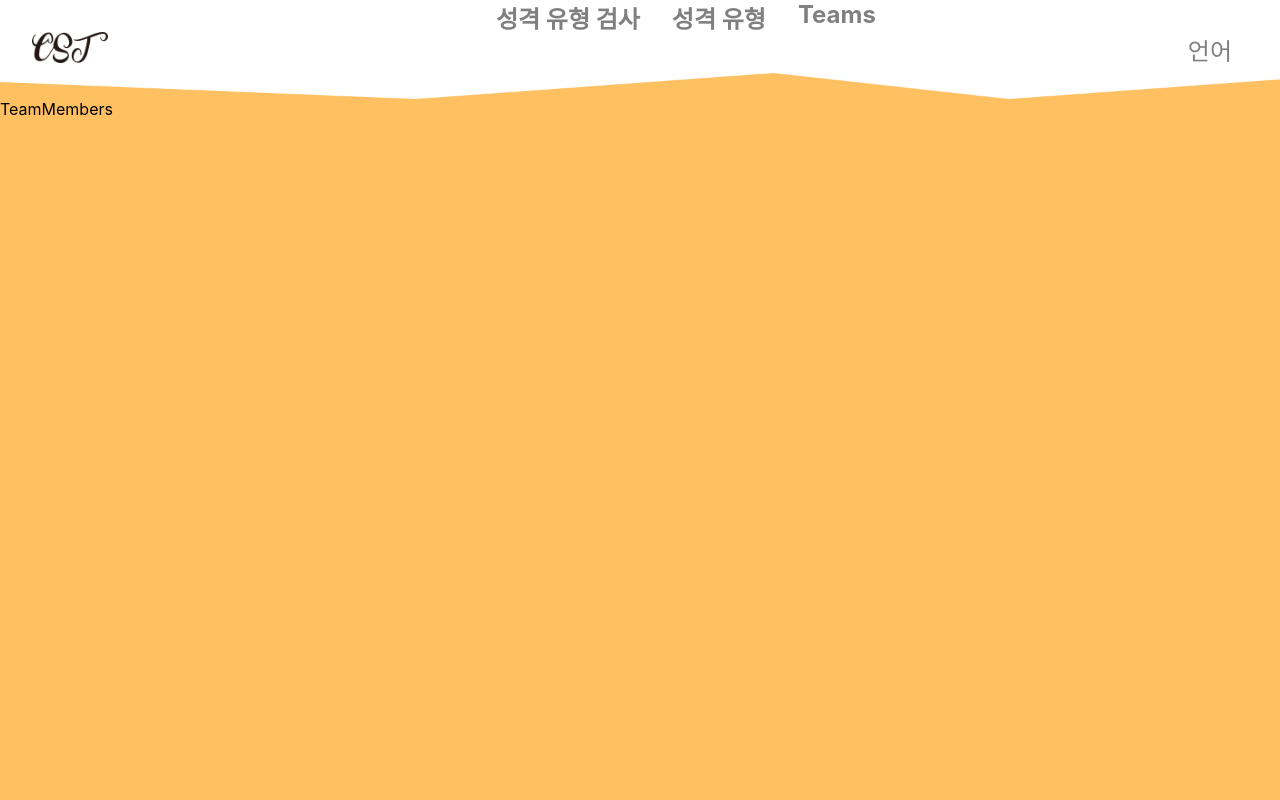
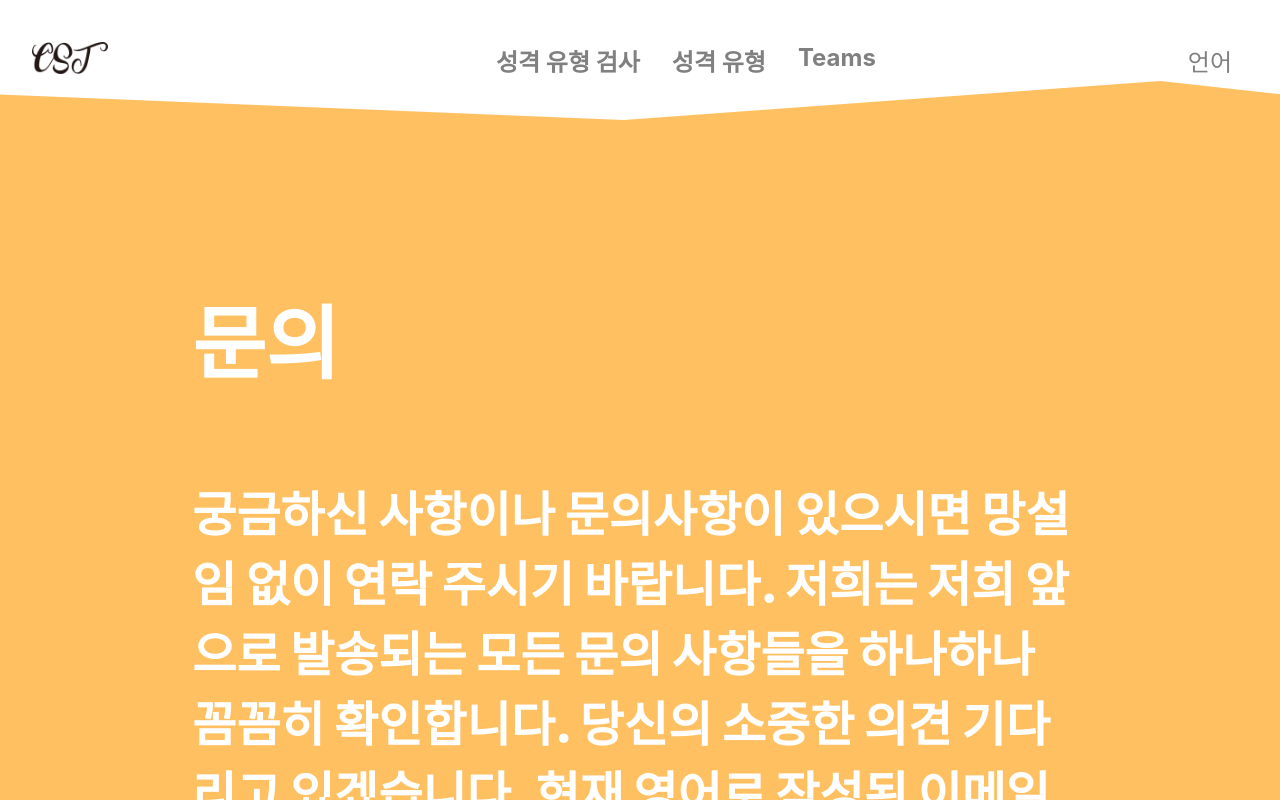
Before and after one commit to CrePASS-Study-Team/front-end, a React (Create React App) app: page /teammembers in a window 1280 px wide. Built offline with nearby package versions, Linux system fonts and the light colour scheme.

Commit message:
Add BottomLine

```diff
--- a/src/components/Header.tsx
+++ b/src/components/Header.tsx
@@ -27,8 +27,10 @@ const Wrapper = styled.div`
   position: relative;
   background-color: white;
   width: 100%;
+  height: 15vh;
   display: flex;
   justify-content: space-between;
+  align-items: center;
 `;
 
 const LogoContainer = styled.div`
--- a/src/components/TitleHeader.tsx
+++ b/src/components/TitleHeader.tsx
@@ -1,21 +1,34 @@
 import React from 'react';
 import styled from 'styled-components';
 
-const TitleHeader = ({ title }: any) => {
-  return <ContentsHeader>{title}</ContentsHeader>;
+const TitleHeader = ({ title, src }: any) => {
+  return (
+    <ContentsHeader>
+      {title}
+      {src && <BottomLine src={src} alt="bottomLine" />}
+    </ContentsHeader>
+  );
 };
 
 //#TODO HeadLine Style Fix
 
 const ContentsHeader = styled.div`
+  position: relative;
   display: flex;
-  align-items: center;
   justify-content: center;
+  margin-top: 10rem;
   width: 100%;
-  height: 20vh;
+  height: 30vh;
   color: white;
-  font-size: 3rem;
+  font-size: 6rem;
   font-weight: 700;
 `;
 
+const BottomLine = styled.img`
+  position: absolute;
+  bottom: 0;
+  left: 0;
+  width: 100%;
+`;
+
 export default TitleHeader;
--- a/src/pages/Main/Main.tsx
+++ b/src/pages/Main/Main.tsx
@@ -8,7 +8,7 @@ const Main = () => {
       <Header />
       <MainContainer>
         <TitleContainer>
-          <MainTitle>CHAT GPT 로 확인하는 나의 MBTI 는?</MainTitle>
+          <MainTitle>CHATGPT 로 확인하는 나의 MBTI 는?</MainTitle>
           <SubTitle>
             쉽고 간단하면서도 정확한 성격 유형 검사를 통해 당신이 누구이며, <br />왜 그러한 특정
             행동 성향을 보이는지 확인하십시오.
--- a/src/pages/TeamMembers/TeamMembers.tsx
+++ b/src/pages/TeamMembers/TeamMembers.tsx
@@ -1,11 +1,12 @@
 import React from 'react';
 import Header from '../../components/Header';
+import ContactUs from './components/ContactUs';
 
 const TeamMembers = () => {
   return (
     <div>
       <Header />
-      TeamMembers
+      <ContactUs />
     </div>
   );
 };
--- /dev/null
+++ b/src/pages/TeamMembers/components/ContactUs.tsx
@@ -0,0 +1,67 @@
+import React from 'react';
+import styled from 'styled-components';
+// import ContactBottomLine from '../../../assets/ContactBottomLine.png';
+
+const ContactUs = () => {
+  return (
+    <ContactContainer>
+      <ContactContents>
+        <ContactTitle>문의</ContactTitle>
+        <ContactText>
+          궁금하신 사항이나 문의사항이 있으시면 망설임 없이 연락 주시기 바랍니다. 저희는 저희 앞으로
+          발송되는 모든 문의 사항들을 하나하나 꼼꼼히 확인합니다. 당신의 소중한 의견 기다리고
+          있겠습니다. 현재 영어로 작성된 이메일에 한해서만 답변이 가능합니다. 이 점 많은 양해
+          부탁드립니다.
+        </ContactText>
+        <ContactInfo>CTS@crepass.com</ContactInfo>
+        <ContactInfo>크레파스솔루션</ContactInfo>
+        <ContactInfo>서울특별시 종로구 종로1길 42 이마빌딩 12층</ContactInfo>
+      </ContactContents>
+      {/* <BottomLine src={ContactBottomLine} alt="bottomline" /> */}
+    </ContactContainer>
+  );
+};
+
+const ContactContainer = styled.div`
+  position: relative;
+  display: flex;
+  justify-content: center;
+  text-align: center;
+  margin-top: 10rem;
+  width: 100vw;
+`;
+
+const ContactContents = styled.div`
+  display: flex;
+  text-align: left;
+  flex-direction: column;
+  width: 70%;
+`;
+
+const ContactTitle = styled.div`
+  font-size: 5rem;
+  font-weight: 900;
+  color: #ffffff;
+`;
+
+const ContactText = styled.div`
+  margin-top: 5rem;
+  font-size: 3rem;
+  font-weight: 900;
+  color: #ffffff;
+`;
+
+const ContactInfo = styled.div`
+  margin-top: 3rem;
+  font-size: 3rem;
+  font-weight: 700;
+  color: #ffffff;
+`;
+
+// const BottomLine = styled.img`
+//   position: absolute;
+//   bottom: 0;
+//   width: 100%;
+// `;
+
+export default ContactUs;
--- a/src/pages/TypeIntroduction/TypeIntroduction.tsx
+++ b/src/pages/TypeIntroduction/TypeIntroduction.tsx
@@ -11,7 +11,7 @@ const TypeIntroduction = () => {
   return (
     <div>
       <Header />
-      <TitleHeader title="성격 유형" />
+      <TitleHeader title="성격 유형" src={AnalystBottomLine} />
       {TYPE_ARRAY.map(data => {
         return (
           <TypeContainer
@@ -33,14 +33,14 @@ const TYPE_ARRAY = [
     themeColor: '#E2E9FF',
     typeText: '분석가형',
     type: 'Analyst',
-    bottomLine: AnalystBottomLine,
+    bottomLine: DiplomatBottomLine,
   },
   {
     id: 1,
     themeColor: '#D5FFDB',
     typeText: '외교관형',
     type: 'Diplomat',
-    bottomLine: DiplomatBottomLine,
+    bottomLine: ManagerBottomLine,
   },
   {
     id: 1,
@@ -54,7 +54,7 @@ const TYPE_ARRAY = [
     themeColor: '#FFF7B1',
     typeText: '탐험가형',
     type: 'Explorer',
-    bottomLine: ManagerBottomLine,
+    bottomLine: ExplorerBottomLine,
   },
 ];
 
--- a/src/pages/TypeIntroduction/components/TypeContainer.tsx
+++ b/src/pages/TypeIntroduction/components/TypeContainer.tsx
@@ -28,7 +28,7 @@ const TypeContainer = (props: TypeContainerProps) => {
 const TypeContents = styled.div`
   position: relative;
   width: 100%;
-  height: 800px;
+  height: 850px;
   text-align: center;
   color: white;
   font-size: 12rem;
@@ -43,17 +43,17 @@ const TypeTitle = styled.div`
 
 const TypeInfoConatiner = styled.div`
   position: absolute;
-  top: 25%;
+  top: 17%;
   display: flex;
   justify-content: space-between;
   padding: 0 100px;
   width: 100%;
-  border: 1px solid black;
 `;
 
 const TypeBottomLine = styled.img`
   ${({ theme }) => theme.common.bottomImage}
-  top : 0;
+  width : 100%;
+  bottom: 0;
   left: 0;
 `;
 
--- a/src/pages/TypeIntroduction/components/Types.tsx
+++ b/src/pages/TypeIntroduction/components/Types.tsx
@@ -34,7 +34,6 @@ const Types = (props: TypesProps) => {
 const TypeInfo = styled.div`
   display: flex;
   flex-direction: column;
-  border: 1px solid red;
   width: 300px;
   height: 600px;
 `;
--- a/src/styles/GlobalStyle.tsx
+++ b/src/styles/GlobalStyle.tsx
@@ -19,5 +19,6 @@ html, body {
    width:100%;
    height : 100%;
    background: #FFC061;
+   overflow-x:hidden;
    }
 `;
--- a/src/styles/theme.tsx
+++ b/src/styles/theme.tsx
@@ -27,7 +27,6 @@ const common = {
   `,
 
   bottomImage: `
-    width : 100vw;
     position : absolute;
   `,
 };
```
Also changed, not shown: src/assets/ContactBottomLine.png (added).
